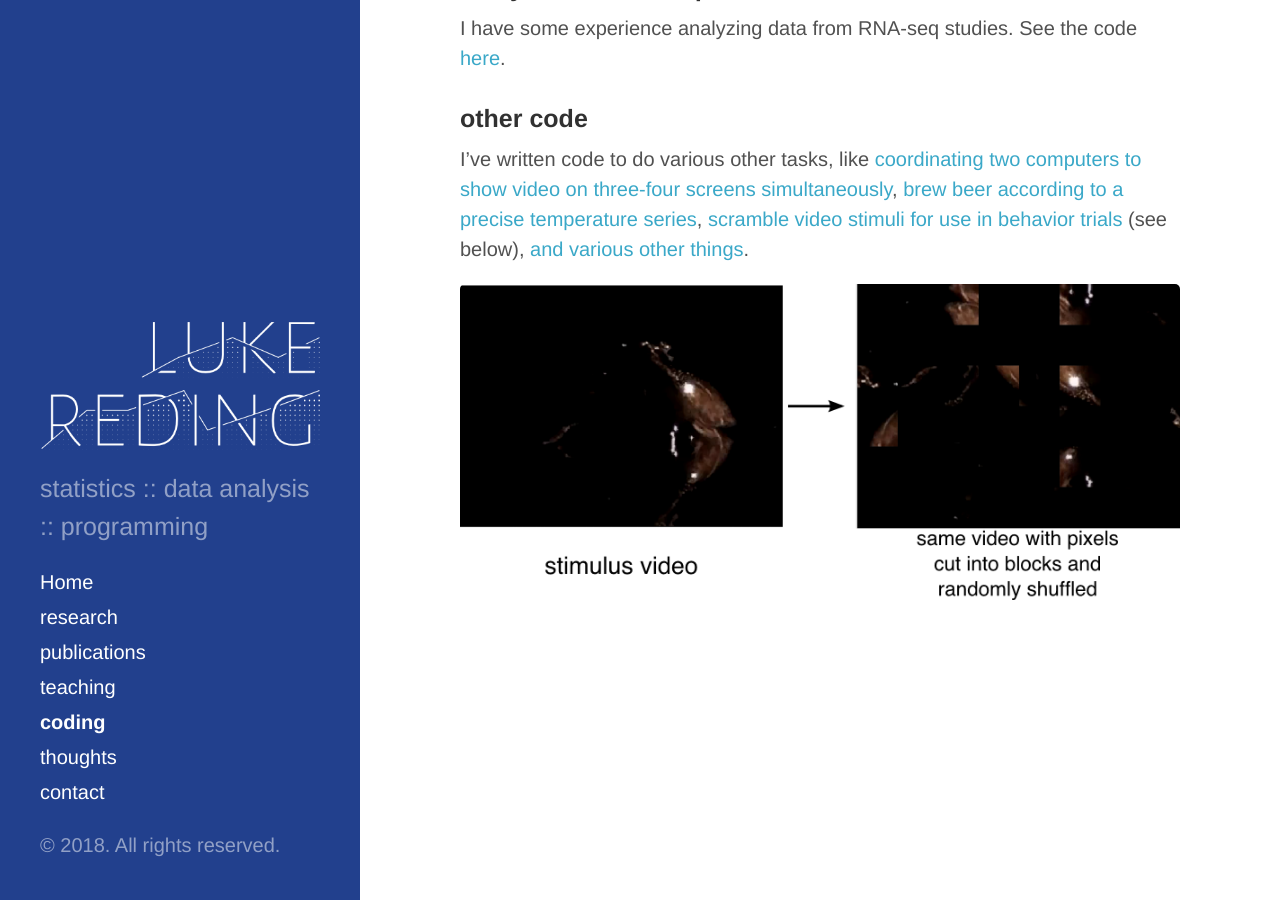
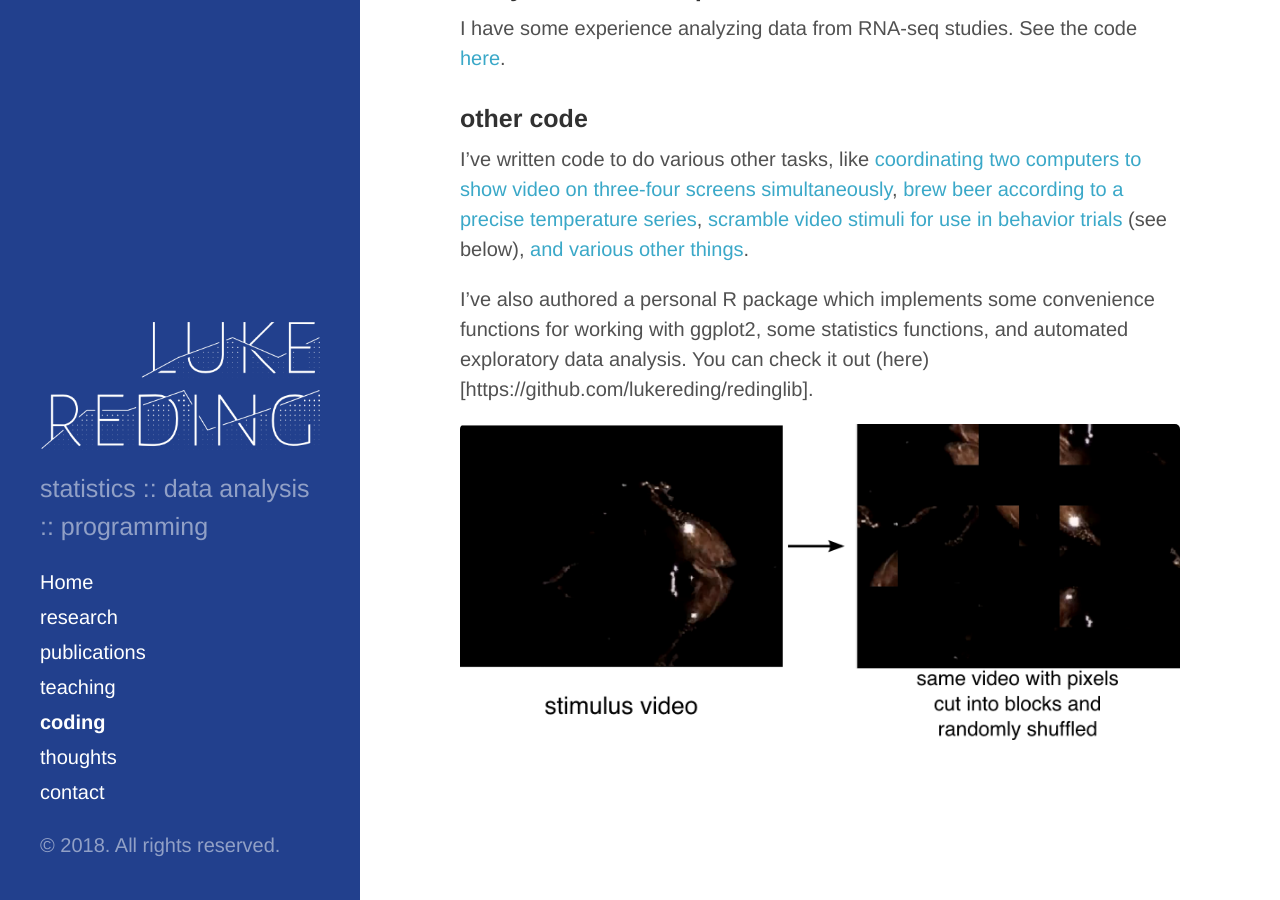
Before and after one commit to lukereding/lukereding.github.io, a Jekyll site: the page built from 2000-01-06-coding.MARKUP.md, in a window 1280 px wide and 900 px high, scrolled down 2053 px. Built offline with Jekyll 4.4.1, drawn with Linux system fonts in a browser that asks for light colours.

Commit message:
Update 2000-01-06-coding.MARKUP.md

```diff
--- a/2000-01-06-coding.MARKUP.md
+++ b/2000-01-06-coding.MARKUP.md
@@ -38,4 +38,6 @@
 
 I've written code to do various other tasks, like [coordinating two computers to show video on three-four screens simultaneously](https://github.com/lukereding/displaying_videos), [brew beer according to a precise temperature series](https://github.com/lukereding/brewing), [scramble video stimuli for use in behavior trials](https://github.com/lukereding/meghan_frog_videos) (see below), [and various other things](https://github.com/lukereding/random_scripts).
 
+I've also authored a personal R package which implements some convenience functions for working with ggplot2, some statistics functions, and automated exploratory data analysis. You can check it out (here)[https://github.com/lukereding/redinglib].
+
 ![blocks](../files/randomize.png)
```
